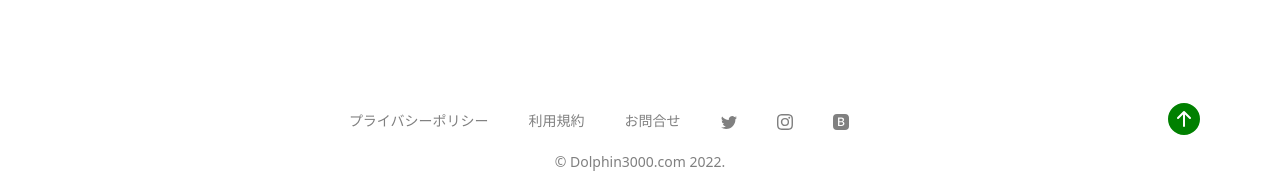
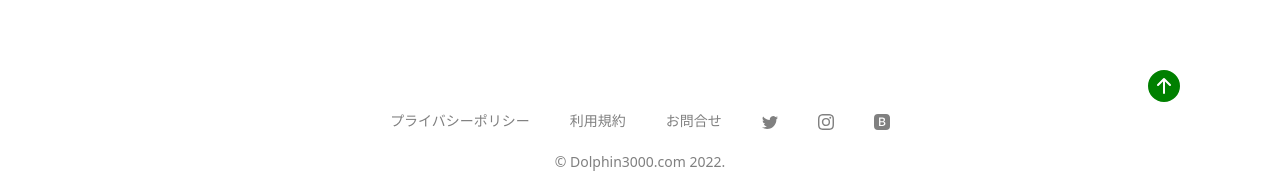
Before and after one commit to sh-09/dolphin, a plain HTML site: page index.html in a window 1280 px wide. Shown: the part 584-769 px from the top of the page. Drawn offline with nearby package versions, Linux system fonts and the light colour scheme.

Commit message:
fix float-button

```diff
--- a/css/style.css
+++ b/css/style.css
@@ -65,3 +65,8 @@ footer {
   margin: 0;
   padding: 20px 0 0 0;
  }
+ .footer01 .float-button {
+  position: fixed;
+  bottom: 100px;
+  right: 100px;
+ }
--- a/index.html
+++ b/index.html
@@ -105,7 +105,8 @@
 
     <footer class="footer01 mt-auto py-1">
       <div class="container">
-        <p class="float-end pt-1">
+        <!--<p class="float-end pt-1">-->
+          <p class="float-button">
           <a href="#" role="link" aria-label="#">
             <svg xmlns="http://www.w3.org/2000/svg" width="32" height="32" fill="green" class="bi bi-arrow-up-circle-fill" viewBox="0 0 16 16">
               <path d="M16 8A8 8 0 1 0 0 8a8 8 0 0 0 16 0zm-7.5 3.5a.5.5 0 0 1-1 0V5.707L5.354 7.854a.5.5 0 1 1-.708-.708l3-3a.5.5 0 0 1 .708 0l3 3a.5.5 0 0 1-.708.708L8.5 5.707V11.5z"/>
```
